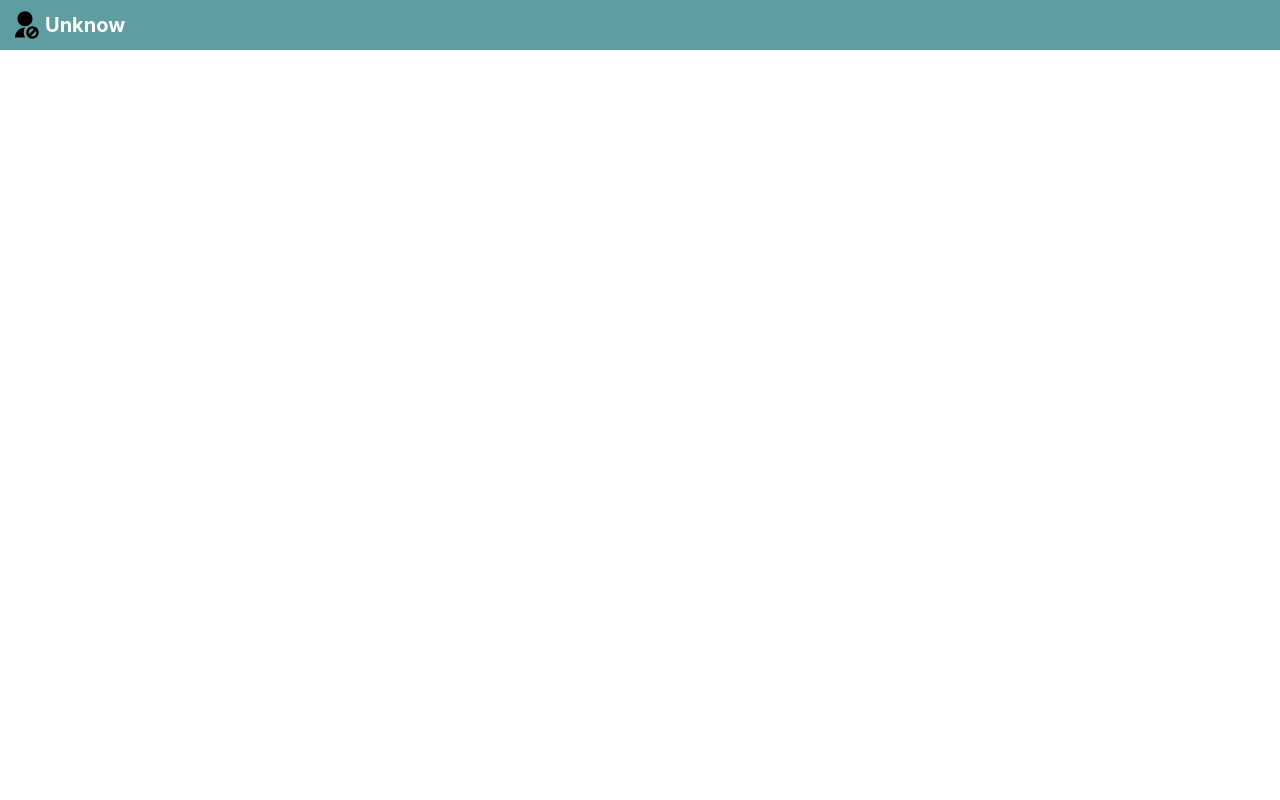
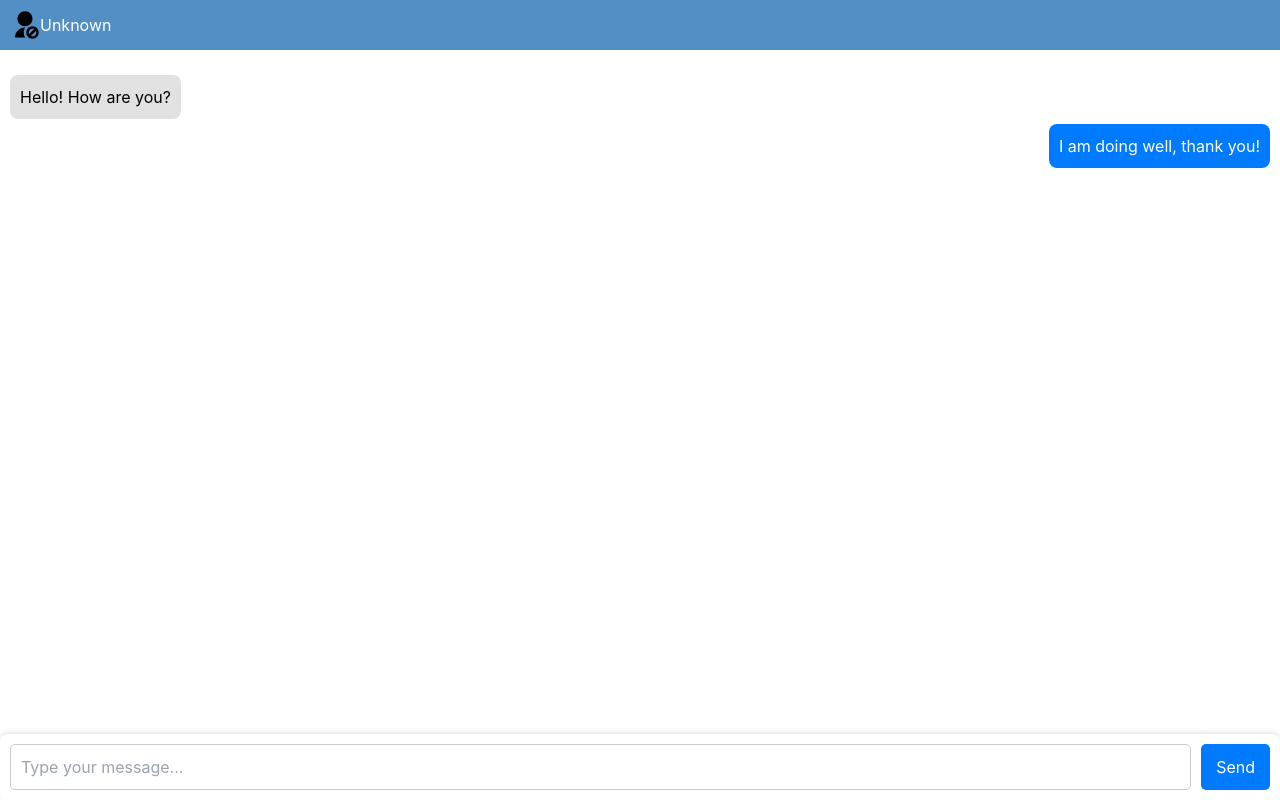
Before and after one commit to tocybernatesolution/Parking-Spot, a React (Create React App) app: page / in a window 1280 px wide. Built offline with nearby package versions, Linux system fonts and the light colour scheme.

Commit message:
Chat Screen Are completed

```diff
--- a/src/pages/ChatPage.js
+++ b/src/pages/ChatPage.js
@@ -1,15 +1,47 @@
-import React from 'react'
-import style from '../styles/chat.module.css'
+import React, { useState } from 'react';
+import style from '../styles/chat.module.css';
 import { RiUserForbidFill } from "react-icons/ri";
+
 function ChatPage() {
-  return (
-    <div className={style.container}>
-        <div  className={style.header}>
-        <RiUserForbidFill  size={30}/>
-            <text >Unknow</text>
+    const [message, setMessage] = useState('');
+    const [chatHistory, setChatHistory] = useState([
+        { id: 1, text: 'Hello! How are you?', sender: 'other' },
+        { id: 2, text: 'I am doing well, thank you!', sender: 'you' },
+    ]);
+
+    const handleSendMessage = (e) => {
+        e.preventDefault();
+        if (message.trim()) {
+            setChatHistory([...chatHistory, { id: chatHistory.length + 1, text: message, sender: 'you' }]);
+            setMessage('');
+        }
+    };
+
+    return (
+        <div className={style.container}>
+            <div className={style.header}>
+                <RiUserForbidFill size={30} />
+                <span>Unknown</span>
+            </div>
+            <div className={style.chatBox}>
+                {chatHistory.map(chat => (
+                    <div key={chat.id} className={`${style.chatMessage} ${chat.sender === 'you' ? style.userMessage : style.otherMessage}`}>
+                        <span>{chat.text}</span>
+                    </div>
+                ))}
+            </div>
+            <form onSubmit={handleSendMessage} className={style.inputContainer}>
+                <input
+                    type="text"
+                    value={message}
+                    onChange={(e) => setMessage(e.target.value)}
+                    placeholder="Type your message..."
+                    className={style.inputField}
+                />
+                <button type="submit" className={style.sendButton}>Send</button>
+            </form>
         </div>
-    </div>
-  )
+    );
 }
 
-export default ChatPage
+export default ChatPage;
--- a/src/styles/chat.module.css
+++ b/src/styles/chat.module.css
@@ -1,18 +1,91 @@
-.container{
-    width: 100%;
-    height: 100%;
-    background: cadetblue;
+.container {
+    display: flex;
+    flex-direction: column;
+    height: 90vh;
+    /* padding: 20px; */
+    background-color: transparent;
+    box-shadow: 0 0 10px rgba(0, 0, 0, 0.1);
 }
-.header{
-    width: 100%;
-    height: auto;
+
+.header {
     display: flex;
     align-items: center;
-    gap: 5px;
+    margin-bottom: 10px;
+    background: #528FC5;
     padding: 10px;
+    /* color: #fff; */
+    /* width: 100%; */
 }
-.header text{
-    font-size: 1.25rem;
+.header span{
     color: #fff;
-    font-weight: bold;
 }
+
+.chatBox {
+    flex: 1;
+    overflow-y: auto;
+    /* margin: 10px 0; */
+    padding: 10px;
+    /* background-color: #f9f9f9; */
+    border-radius: 8px;
+}
+.chatMessage {
+    margin: 5px 0;
+    padding: 10px;
+    border-radius: 8px;
+    clear: both;
+    width: fit-content;
+    max-width: 75%;
+}
+
+
+.userMessage {
+    background-color: #007bff;
+    color: white;
+    align-self: flex-end;
+    margin-left: auto;
+}
+
+.otherMessage {
+    background-color: #e1e1e1;
+    align-self: flex-start;
+    margin-right: auto;
+}
+
+.inputContainer {
+    display: flex;
+    padding: 10px;
+    background-color: white;
+    box-shadow: 0 -2px 5px rgba(0, 0, 0, 0.1);
+    border-radius: 8px;
+}
+
+.inputField {
+    flex: 1;
+    padding: 10px;
+    border: 1px solid #ccc;
+    border-radius: 5px;
+    margin-right: 10px;
+    outline: none;
+}
+
+.sendButton {
+    padding: 10px 15px;
+    background-color: #007bff;
+    color: white;
+    border: none;
+    border-radius: 5px;
+    cursor: pointer;
+    text-decoration: none;
+    outline: none;
+
+}
+
+.sendButton:hover {
+    background-color: #0056b3;
+}
+@media (min-width: 768px) {
+    .container{
+        height: 100vh;
+    }
+
+}
```
